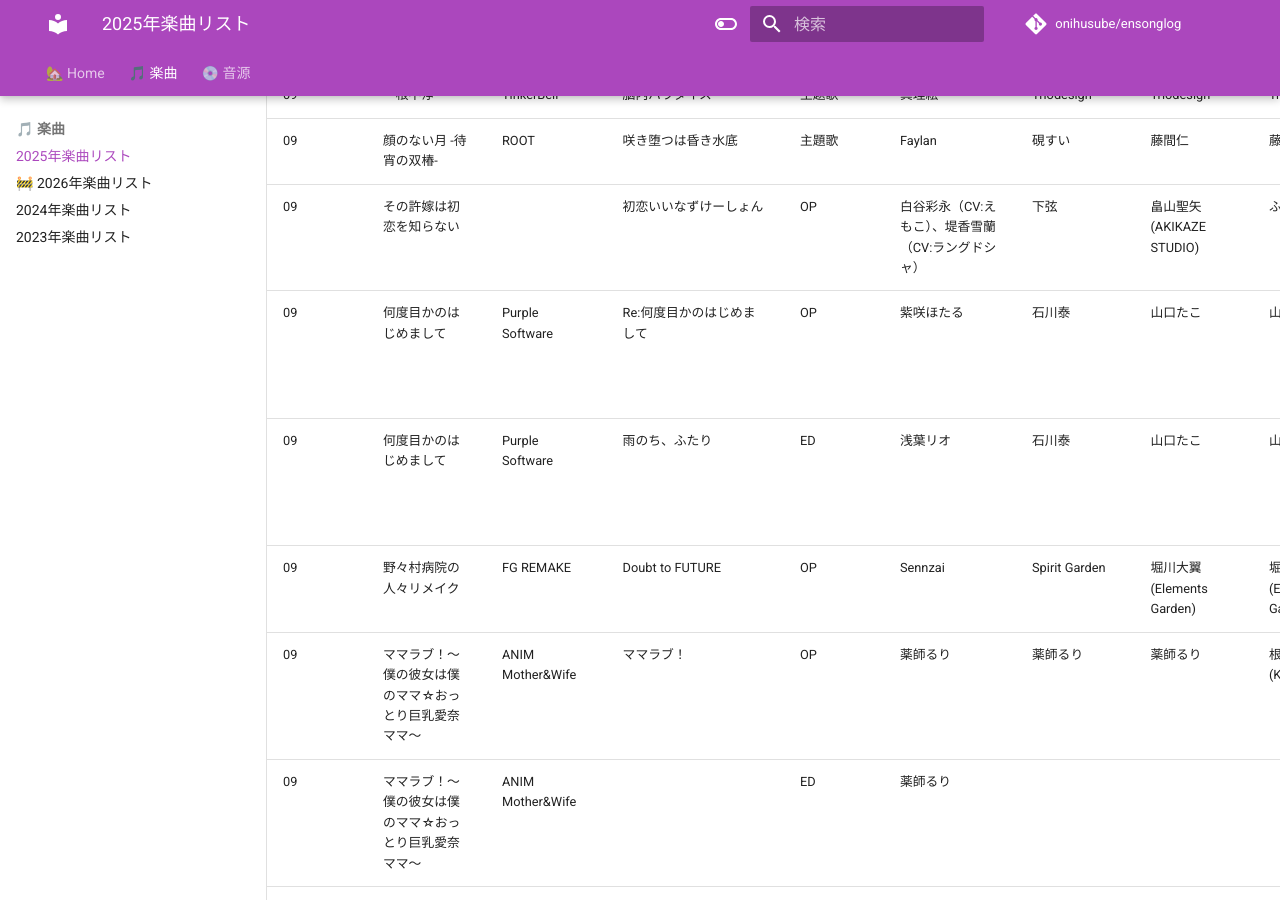
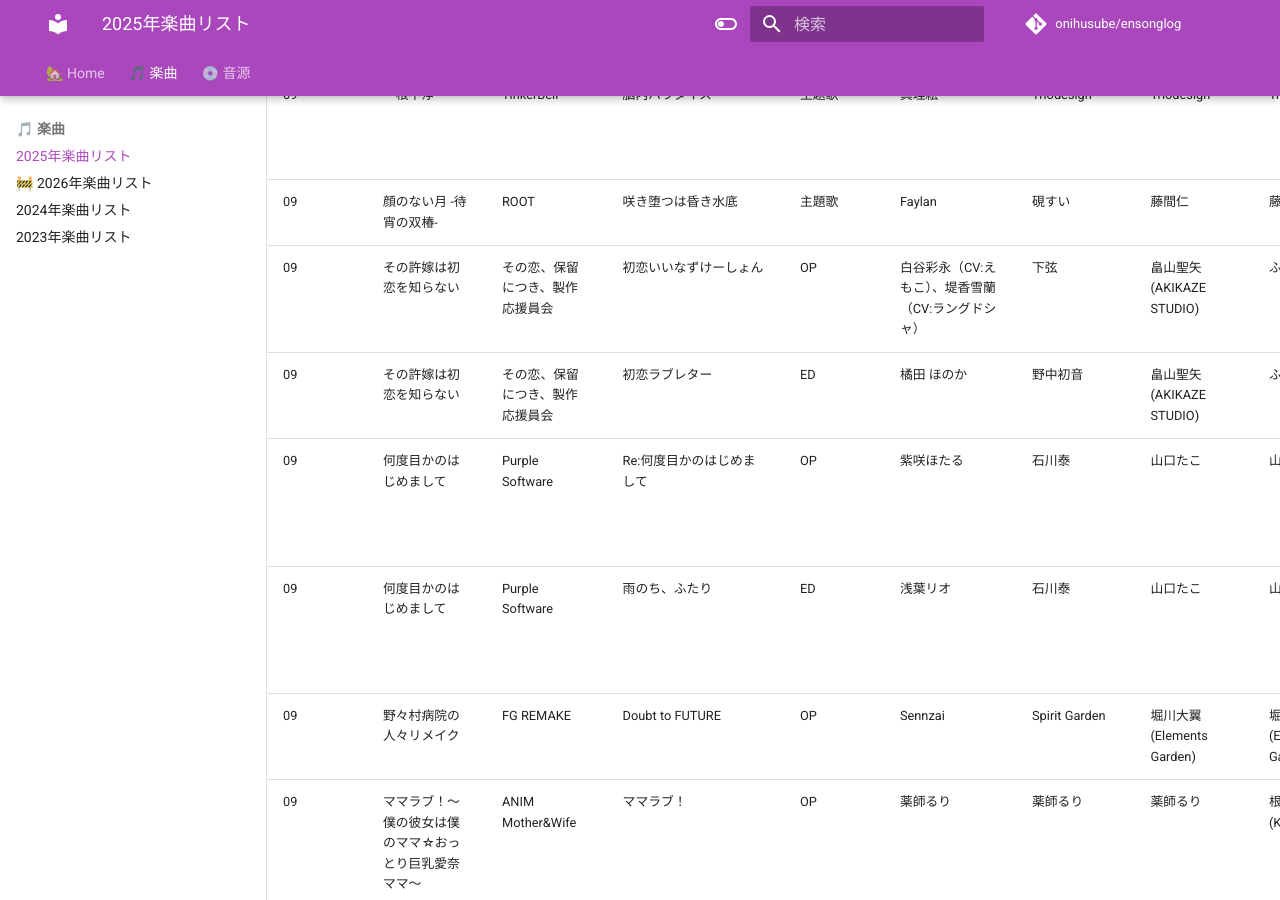
Before and after one commit to onihusube/ensonglog, an MkDocs documentation site: the page built from docs/2025/楽曲.md, in a window 1280 px wide and 900 px high, scrolled down 20409 px. Built offline with MkDocs 1.6.1 and Material for MkDocs 9.7.7, drawn with Linux system fonts in a browser that asks for light colours; emoji names are drawn with the system emoji font; comment, search, counter and statistics services are not loaded.

Commit message:
追記と修正など

```diff
--- a/docs/2025/楽曲.md
+++ b/docs/2025/楽曲.md
@@ -10,7 +10,7 @@
 | 月 | 作品 | ブランド | 曲名 | 種別 | ボーカル | 作詞 | 作曲 | 編曲 | 音源 | その他 | 試聴 |
 | --- | --- | --- | --- | --- | --- | --- | --- | --- | --- | --- | --- |
 | 01<!--/10--> | 生意気な巨乳ギャルと性行為実習！？～実は処女なんて言えないし～ | アパタイト | 雨予報 | 主題歌 |  | ROLLY BOX | ROLLY BOX |  | ゲームディスク |  | [:rabbit:](https://chobit.cc/1kok1) |
-| 01<!--/15--> | 凪ノ恋 | Nutrients | 凪ノ詩 | OP | 薛南 | 都ユウ | 狐狗狸 |  |  |  | [:fontawesome-brands-youtube:](https://www.youtube.com/watch?v=IWTaXXLisYE) |
+| 01<!--/15--> | 凪ノ恋 | Nutrients | 凪ノ詩 | OP | 薛南 | 都ユウ | 狐狗狸 |  |  |  | [:fontawesome-brands-youtube:](https://www.youtube.com/watch?v=ZUzERTQ3wGE) |
 | 01<!--/17--> | 母と姉との秘密の家族関係 ～淫らな思いに溺れる快楽～ | アパタイト | in to the dark | 主題歌 |  | ROLLY BOX | ROLLY BOX |  | ゲームディスク |  | [:rabbit:](https://chobit.cc/5i78t) |
 | 01<!--/17--> | 러브 리플레이 (Love Replay) | Studio TAVI | 너에게 향할 시간 | OP | Jinsil | FLA.h | Hyungwon Park | Hyungwon Park |  |  | [:fontawesome-brands-youtube:](https://youtu.be/NIwFws06uLY) [:fontawesome-brands-youtube:](https://www.youtube.com/watch?v=MXjqoLP2yWw) |
 | 01<!--/22--> | 夏末白夜 | late summer studio, WindField Games | 逐光者 | 主題歌 | 優檸是幽靈還是優靈 | 杏子haki | 一个myU | 一个myU | クラウドファンディング返礼品 サウンドトラック | 配音: Akiko_啾啾 | [B站](https://www.bilibili.com/video/BV1Ku41157BP/) [B站](https://www.bilibili.com/video/BV1yN411e7eR/) |
@@ -119,13 +119,13 @@
 | 06<!--/12--> | VIRTUAL GIRL @ WORLD'S END | ブシロードゲームス | アルストロメリア | 挿入歌 | リンカ(CV:立花日菜) | みちる | みちる | サツキ | [Linkfire](https://bmu.lnk.to/Alstroemeriatw) |  | [:fontawesome-brands-youtube:](https://www.youtube.com/watch?v=eEebyMh4bus) |
 | 06<!--/12--> | VIRTUAL GIRL @ WORLD'S END | ブシロードゲームス | アンチプライド・カタルシス | 挿入歌 | マキ（CV.橘めい） | みちる | みちる | みちる | [Linkfire](https://bmu.lnk.to/AntiprideCatharsistw) | | [:fontawesome-brands-youtube:](https://www.youtube.com/watch?v=o_VaBu67Ch8) |
 | 06<!--/12--> | VIRTUAL GIRL @ WORLD'S END | ブシロードゲームス | ステージ | ED | アイ（CV.橘杏咲） | 是 | 是 | ZEROKU | [Linkfire](https://bmu.lnk.to/Ai_Stagetw) | | [:fontawesome-brands-youtube:](https://www.youtube.com/watch?v=o_VaBu67Ch8) [:fontawesome-brands-youtube:](https://www.youtube.com/watch?v=nVpmDIjy17E) |
-| 06<!--/12--> | VIRTUAL GIRL @ WORLD'S END | ブシロードゲームス | ワールドエンド | ヒロイン合同楽曲 | アイ（CV.橘杏咲）、リンカ（CV.立花日菜）、マキ（橘めい） | みちる | みちる | みちる | [Linkto](https://bmu.lnk.to/VGWE_WorldEndid) | Sound Produce : 白神真志朗 PHYZ | [YouTube](https://www.youtube.com/watch?v=plFH9KA6lZk) |
+| 06<!--/12--> | VIRTUAL GIRL @ WORLD'S END | ブシロードゲームス | ワールドエンド | ヒロイン合同楽曲 | アイ（CV.橘杏咲）、リンカ（CV.立花日菜）、マキ（橘めい） | みちる | みちる | みちる | [Linkto](https://bmu.lnk.to/VGWE_WorldEndid) | Sound Produce : 白神真志朗 PHYZ | [:fontawesome-brands-youtube:](https://www.youtube.com/watch?v=plFH9KA6lZk) |
 | 06<!--/13--> | 仲良し母娘と3P同居生活 ～義母の指導で夫婦円満～ | アパタイト | 小さな光 | 主題歌 | | ROLLYBOX | ROLLYBOX | ROLLYBOX | ゲームディスク | | [:rabbit:](https://chobit.cc/980ql) |
 | 06<!--/13--> | ネコぱら After ラ・ヴレ・ファミーユ | NEKO WORKs | コントレイル | OP | Ceui | Motokiyo | Motokiyo | Motokiyo | パッケージ版特典 主題歌CD | | [:fontawesome-brands-youtube:](https://www.youtube.com/watch?v=4W-C0PZmSS4) |
 | 06<!--/13--> | ネコぱら After ラ・ブレ・ファミーユ | NEKO WORKs | side by side | ED | FUWAMOCO | Kris Roche | Aiobahn +81, Kris Roche | Aiobahn +81 | パッケージ版特典 主題歌CD </br> [Linkfire](https://avex.lnk.to/sidebyside) | Produced, mixed, mastered by Aiobahn +81  | [:fontawesome-brands-youtube:](https://www.youtube.com/watch?v=1rzCDwmSvzQ) |
 | 06<!--/17--> | A Tithe in Blood 〜血の契り〜 | Studio Élan | beyond | ED | THE ANDS | Naofumi ISOGAI | Naofumi ISOGAI | | [Steam](https://store.steampowered.com/app/3820920/A_Tithe_in_Blood___EDbeyond/) | | [:fontawesome-brands-youtube:](https://www.youtube.com/watch?v=c7Naf-1EYvQ) |
 | 06<!--/19--> | ぎるぐる | Production Exabilities | ぎるぐる Reincarnation | 主題歌 | 中島愛 | 奈良一二三 | yuigot | yuigot | [Linkfire](https://gilgul.lnk.to/RCN) |  | [:fontawesome-brands-youtube:](https://www.youtube.com/watch?v=r8t-ehNB_GQ) |
-| 06<!--/20--> | やがて散りゆく鏡の花へ | 工画堂スタジオ | 鏡の花の咲く月夜 | 主題歌 | 来兎 ＆ やがてち囃子 feat.阿部里果 | 来兎 | 来兎 | | [LinkCore](https://linkco.re/UnMmGVuh) | | [:fontawesome-brands-youtube:](https://www.youtube.com/watch?v=CYWvev4vzlk) [:fontawesome-brands-twitter:](https://x.com/DEAR_MF_PR/status/1910634107572543649) [:fontawesome-brands-youtube:](https://www.youtube.com/watch?v=iUNGY_eGC0s) |
+| 06<!--/20--> | やがて散りゆく鏡の花へ | 工画堂スタジオ | 鏡の花の咲く月夜 | 主題歌 | 来兎 ＆ やがてち囃子 feat.阿部里果 | 来兎 | 来兎 | | [🎵🔗](https://linkco.re/66BHpBUa) | | [:fontawesome-brands-youtube:](https://www.youtube.com/watch?v=CYWvev4vzlk) [:fontawesome-brands-twitter:](https://x.com/DEAR_MF_PR/status/1910634107572543649) [:fontawesome-brands-youtube:](https://www.youtube.com/watch?v=iUNGY_eGC0s) |
 | 06<!--/20--> | 妖狐の深夜配信 | Fox House | 禮-Rai- | OP | 十七夜月 (CV:蒼乃むすび) | Yosuke Sawa | tkw | tkw | [妖狐の深夜配信 Soundtrack](https://store.steampowered.com/app/3745100/_Soundtrack/?curator_clanid=44622143) | Harmony Arrangement：Pico、Mixing/Mastering：Renaissance | [:fontawesome-brands-youtube:](https://www.youtube.com/watch?v=53Kjx8x07Ms) |
 | 06<!--/24--> | ホレスの格闘場 Ⅲ | WorkNite Games/Alice Publication | 最後的燈火 | 主題歌 | 小竹叶 | ayame | 高孟淵TT Kao、TetsuyaNao | TetsuyaNao、高孟淵TT Kao | [ホレスの格闘場 Ⅲ Original Soundtrack](https://store.steampowered.com/app/3709900/_III_Original_Soundtrack/) | | [:fontawesome-brands-youtube:](https://www.youtube.com/watch?v=VIGymruLXjY) [:fontawesome-brands-youtube:](https://www.youtube.com/watch?v=dPa-ev8DXuk)|
 | 06<!--/25--> | V-LOVER！ | Hentopia | Shining! | 主題歌 | 風音、柚木かなめ、綾音まこ | ノゾム | GX-Striker | GX-Striker | [V-LOVER！Soundtrack](https://store.steampowered.com/app/3778050/VLOVERSoundtrack/) | | | | |
@@ -169,7 +169,7 @@
 | 07<!--/25--> | ホめられて伸びるSR少女たち  | MOONSTONE Cherry | 愛のパズル | OP | solfa feat. 夢乃ゆき | 天ヶ咲麗 | 橋咲透 | 橋咲透 | | | [:fontawesome-brands-youtube:](https://www.youtube.com/watch?v=jTLYxo9Ve1c)  |
 | 07<!--/25--> | もっと！最高に都合のいいパイズリ上手のソフィーさん | POISON EXTACY | break through | 主題歌 | solfa feat.nao | 天ヶ咲麗 | 橋咲透 | 橋咲透 | 限定版特典 |  | [HP](https://www.parallel-soft.net/p-ex/project/pm2/download.html) |
 | 07<!--/25--> | もっと！最高に都合のいいパイズリ上手のソフィーさん | Parallel Soft | きみとイキたいワンダーランド | CM曲 | solfa feat.春河あかり | 春河あかり | 伊吹ユキヒロ | 伊吹ユキヒロ | 限定版特典 | | [HP](https://www.parallel-soft.net/p-ex/project/pm2/DL/pm2_cm.mp4) |
-| 07<!--/25--> | 宿りし乙女の誓いと魔法 | ensemble | Moon light | OP | Duca | Duca | ANZIE | ANZIE | 豪華版特典 サウンドトラック |  | [:fontawesome-brands-youtube:](https://www.youtube.com/watch?v=ofeQLkjSU04) [:fontawesome-brands-youtube:](https://www.youtube.com/watch?v=JS7mvOz5sbo) |
+| 07<!--/25--> | 宿りし乙女の誓いと魔法 | ensemble | Moon light | OP | Duca | Duca | ANZIE | ANZIE | 豪華版特典 サウンドトラック |  | [:fontawesome-brands-youtube:](https://www.youtube.com/watch?v=ofeQLkjSU04) |
 | 07<!--/25--> | 宿りし乙女の誓いと魔法 | ensemble | Mystical | ED | Rin'ca | Duca | ANZIE | ANZIE | 豪華版特典 サウンドトラック |  |  |
 | 07<!--/31--> | 桜色の夢を見て、僕は君に恋をする | OPERAHOUSE | 夜空のメロディ ～桜の奇跡～ | 主題歌 | チェリー（CV.来栖りん） | 久遠真雪 | 陽澄リョウ | 陽澄リョウ | 主題歌CD | |  [:fontawesome-brands-youtube:](https://www.youtube.com/watch?v=6A9aPO--kQ8) |
 | 07<!--/31--> | 夢灯華 Noctuary (PS5/Switch版) | Gratesca |  | OP | 倉先/kurasaki | MUE | S9ryne & Bitman | S9ryne & Bitman | | 全4種類（日中英粤） | [B站](https://www.bilibili.com/video/BV17JtwzxEze/) |
@@ -178,7 +178,7 @@
 | 08<!--/02--> | Sunrider Legends Tactics | Love in Space/Sekai Project | Beginning | OP | 相良心 | 華月嵐 | 高梨佳汰 | | [Steam](https://store.steampowered.com/app/3896190/Sunrider_Legends_Tactics_OP__ED_Song/) | | |
 | 08<!--/02--> | Sunrider Legends Tactics | Love in Space/Sekai Project | 宙の三奏歌 -the trilogy of the cosmos- | ED | MANDY B. BLUE | 華月嵐 | 高梨佳汰 | | [Steam](https://store.steampowered.com/app/3896190/Sunrider_Legends_Tactics_OP__ED_Song/) | | |
 | 08<!--/06--> | Eternal ONE | HOONDAHL STUDIOS LTD | To Ex-Me (Feat. Cheon Kyunghee) | 主題歌 | Cheon Kyunghee | 소노영 (Sono0) | 소노영 (Sono0) | 소노영 (Sono0) | Eternal ONE: Original Soundtrack Season 1（[STOVE](https://store.onstove.com/ko/games/101642) [Steam](https://store.steampowered.com/app/3946200/Eternal_ONE_Season_1_Original_Soundtrack/)） |  | [:fontawesome-brands-youtube:](https://www.youtube.com/watch?v=K9LuC8EeFTA) |
-| 08<!--/06--> | Eternal ONE: Memories of Kumo Island | HOONDAHL STUDIOS LTD | 届いた空、君の手で | 主題歌 | スイミー (Swimmy) | kawari | ソノヨン (Sono0) | ソノヨン (Sono0) | Eternal ONE: Soundtrack Theme of Kumo Island（[STOVE](https://store.onstove.com/ja/games/101946)） |  | [:fontawesome-brands-youtube:](https://www.youtube.com/watch?v=poD8TpdSZGQ) |
+| 08<!--/06--> | Eternal ONE: Memories of Kumo Island | HOONDAHL STUDIOS LTD | 届いた空、君の手で | 主題歌 | スイミー (Swimmy) | kawari | ソノヨン (Sono0) | ソノヨン (Sono0) | Eternal ONE: Soundtrack Theme of Kumo Island（[STOVE](https://store.onstove.com/ja/games/101946) [Steam](https://store.steampowered.com/app/3946210/Eternal_ONE_Kumo_Island_Soundtrack/?curator_clanid=45742451)）  |  | [:fontawesome-brands-youtube:](https://www.youtube.com/watch?v=poD8TpdSZGQ) |
 | 08<!--/08--> | Lavender Quartz 境界秤動 | Edanoue, Inc. | Ophiuchus | ED | 開発コードmiki SV |  |  | |  |  | [:fontawesome-brands-youtube:](https://youtube.com/watch?v=DHYKuoyqo3M) |
 | 08<!--/08--> | あやまちの密愛3 ～許されざる孫娘との愛欲の日々～ | アパタイト | 未来の光 | テーマソング |  | DiskBlaze | DiskBlaze | DiskBlaze |  |  | [:rabbit:](https://chobit.cc/d7r0j) |
 | 08<!--/14--> | 秋の夕暮れは僕の心を照らしていた。 | Creative Blossoms | True Love | 主題歌 | 冬乃桜（咲良ゆの） | エスノ | エスノ | あいづたか | [咲良ゆの 10th Album「恋の行方」](https://koinoyukue.tumblr.com/) | Guitar：野中海／Piano：緩斗／Drums：ジャンク／Mixing/Mastering：桜結ゆぴ | [:fontawesome-brands-youtube:](https://www.youtube.com/watch?v=vDFn3M0m3Q8) |
@@ -218,10 +218,11 @@
 | 09<!--/26--> | アマカノ3 | あざらしそふと | ヒトカケラ | 主題歌 | Rin'ca | Duca | ANZIE | ANZIE | アマカノ3 オリジナルサウンドトラック | | [:fontawesome-brands-youtube:](https://www.youtube.com/watch?v=hWr7COeqsMc) |
 | 09<!--/26--> | アマカノ3 | あざらしそふと | 夏のゆくえ | 挿入歌 | Rin'ca、夢乃ゆき | Rin'ca | ANZIE | ANZIE | アマカノ3 オリジナルサウンドトラック | | |
 | 09<!--/26--> | アマカノ3 | あざらしそふと | 気持ちの呼び名 | ED | 大島はるな | Rin'ca | ANZIE | ANZIE | アマカノ3 オリジナルサウンドトラック | | [:fontawesome-brands-youtube:](https://www.youtube.com/watch?v=v3-3BcpZz1I) |
-| 09<!--/26--> | 一根不浄 | TinkerBell | 脳内パラダイス | 主題歌 | 真理絵 | Triodesign | Triodesign | Triodesign | | | [HP](http://www.cyberworks.jp/tink/ikkonfujou/special.html) [:rabbit:](https://chobit.cc/4l136)|
+| 09<!--/26--> | 一根不浄 | TinkerBell | 脳内パラダイス | 主題歌 | 真理絵 | Triodesign | Triodesign | Triodesign | DLsite限定購入特典『一根不浄オリジナルサウンドトラック』? | | [HP](http://www.cyberworks.jp/tink/ikkonfujou/special.html) [:rabbit:](https://chobit.cc/4l136)|
 | 09<!--/26--> | 顔のない月 -待宵の双椿- | ROOT | 咲き堕つは昏き水底 | 主題歌 | Faylan | 硯すい | 藤間仁 | 藤間仁 | | | [:fontawesome-brands-youtube:](https://www.youtube.com/watch?v=rbrWs4OUSpM) |
-| 09<!--/26--> | その許嫁は初恋を知らない |  | 初恋いいなずけーしょん | OP | 白谷彩永（CV:えもこ）、堤香雪蘭（CV:ラングドシャ） | 下弦 | 畠山聖矢 (AKIKAZE STUDIO) | ふみん | | 編曲・ギター・MIX：ふみん | [:fontawesome-brands-youtube:](https://www.youtube.com/watch?v=bLszekWZLQY) |
-| 09<!--/26--> | 何度目かのはじめまして | Purple Software | Re:何度目かのはじめまして | OP | 紫咲ほたる | 石川泰 | 山口たこ | 山口たこ | [LinkCore](https://linkco.re/8Zs2yVV2?lang=ja) </br> 豪華版特典 「サントラ&カバーCD」/「本編&サントラDLカード」 |  | [:fontawesome-brands-youtube:](https://www.youtube.com/watch?v=UBW7XjjZbNU) [HP](https://www.purplesoftware.jp/products/nh/#tokuten) |
+| 09<!--/26--> | その許嫁は初恋を知らない | その恋、保留につき、製作応援員会 | 初恋いいなずけーしょん | OP | 白谷彩永（CV:えもこ）、堤香雪蘭（CV:ラングドシャ） | 下弦 | 畠山聖矢 (AKIKAZE STUDIO) | ふみん | | 編曲・ギター・MIX：ふみん | [:fontawesome-brands-youtube:](https://www.youtube.com/watch?v=bLszekWZLQY) |
+| 09<!--/26--> | その許嫁は初恋を知らない | その恋、保留につき、製作応援員会 | 初恋ラブレター | ED | 橘田 ほのか | 野中初音 | 畠山聖矢 (AKIKAZE STUDIO) | ふみん | | | |
+| 09<!--/26--> | 何度目かのはじめまして | Purple Software | Re:何度目かのはじめまして | OP | 紫咲ほたる | 石川泰 | 山口たこ | 山口たこ | [🎵🔗](https://linkco.re/8Zs2yVV2?lang=ja) </br> 豪華版特典 「サントラ&カバーCD」/「本編&サントラDLカード」 |  | [:fontawesome-brands-youtube:](https://www.youtube.com/watch?v=UBW7XjjZbNU) [HP](https://www.purplesoftware.jp/products/nh/#tokuten) |
 | 09<!--/26--> | 何度目かのはじめまして | Purple Software | 雨のち、ふたり | ED | 浅葉リオ | 石川泰 | 山口たこ | 山口たこ | 豪華版特典 「サントラ&カバーCD」/「本編&サントラDLカード」 </br> [🎵🔗](https://linkco.re/vhH8pmEz) | | [HP](https://www.purplesoftware.jp/products/nh/#tokuten) |
 | 09<!--/26--> | 野々村病院の人々リメイク | FG REMAKE | Doubt to FUTURE  | OP | Sennzai | Spirit Garden | 堀川大翼 (Elements Garden) | 堀川大翼 (Elements Garden) | | | [:fontawesome-brands-youtube:](https://www.youtube.com/watch?v=DksC4xJ-wHI) |
 | 09<!--/26--> | ママラブ！～僕の彼女は僕のママ☆おっとり巨乳愛奈ママ～ | ANIM Mother&Wife | ママラブ！ | OP | 薬師るり | 薬師るり | 薬師るり | 根本克則(KParaMUSIC) | | | [HP](http://hs-crowd.co.jp/anim/product/pro_pc/pc090/) |
@@ -234,10 +235,10 @@
 | 09<!--/26--> | 恋愛、はじめまして ミニファンディスク サマーバケーション | ASa Project | Precious Days | 主題歌 | 燈華いのり | 朝霧はやと | 朝霧はやと | 朝霧はやと | ゲームディスク | | [:fontawesome-brands-youtube:](https://www.youtube.com/watch?v=ZZxnxi9CcC4) |
 | 10<!--/02--> | 魔法使いの嫁 盛夏の幻と夢見る旅路 | ブシロード | さがしもの | OP | reche | 高瀬愛虹 | 白戸佑輔 | 白戸佑輔 | |  | [:fontawesome-brands-youtube:](https://www.youtube.com/watch?v=Pwp0rkF8YPk) |
 | 10<!--/03--> | させてやるから感謝しろ♪ ～いじめっ子なあいつに搾り取られる日々～ | アパタイト | 夜明け前 | 主題歌 | | ROLLY BOX | ROLLY BOX | | ゲームディスク | | [:rabbit:](https://chobit.cc/5cckq) |
-| 10<!--/08--> | ヒロイックソングス！リプロデュース | Emma Create/Frontier Works Inc. | Follow the Glow | OP | 春原あかり（CV.広瀬世華） | sunny | 通天 | 通天 | オリジナルサウンドトラック（[Steam](https://store.steampowered.com/app/4070660/_/) | | [:fontawesome-brands-youtube:](https://www.youtube.com/watch?v=DvjZtVOixLs) |
-| 10<!--/08--> | ヒロイックソングス！リプロデュース | Emma Create/Frontier Works Inc. | ルパートの滴（瑠璃ソロ） | キャラソン | 瑠璃（CV不明） | sunny | 通天 | 通天 | オリジナルサウンドトラック（[Steam](https://store.steampowered.com/app/4070660/_/) | | [:fontawesome-brands-twitter:](https://x.com/CaroBuilders/status/1960900901100773436) |
-| 10<!--/08--> | ヒロイックソングス！リプロデュース | Emma Create/Frontier Works Inc. | ルパートの滴（瑠璃＆あかり） | キャラソン | 瑠璃／春原あかり（CV.広瀬世華） | sunny | 通天 | 通天 | オリジナルサウンドトラック（[Steam](https://store.steampowered.com/app/4070660/_/) | | [:fontawesome-brands-twitter:](https://x.com/CaroBuilders/status/1960900901100773436) |
-| 10<!--/08--> | ヒロイックソングス！リプロデュース | Emma Create/Frontier Works Inc. | ルパートの滴（あかりソロ） | キャラソン | 春原あかり（CV.広瀬世華） | sunny | 通天 | 通天 | オリジナルサウンドトラック（[Steam](https://store.steampowered.com/app/4070660/_/) | | [:fontawesome-brands-twitter:](https://x.com/CaroBuilders/status/1960900901100773436) |
+| 10<!--/08--> | ヒロイックソングス！リプロデュース | Emma Create/Frontier Works Inc. | Follow the Glow | OP | 春原あかり（CV.広瀬世華） | sunny | 通天 | 通天 | オリジナルサウンドトラック（[Steam](https://store.steampowered.com/app/4070660/_/)） | | [:fontawesome-brands-youtube:](https://www.youtube.com/watch?v=DvjZtVOixLs) |
+| 10<!--/08--> | ヒロイックソングス！リプロデュース | Emma Create/Frontier Works Inc. | ルパートの滴（瑠璃ソロ） | キャラソン | 瑠璃（CV不明） | sunny | 通天 | 通天 | オリジナルサウンドトラック（[Steam](https://store.steampowered.com/app/4070660/_/)） | | [:fontawesome-brands-twitter:](https://x.com/CaroBuilders/status/1960900901100773436) |
+| 10<!--/08--> | ヒロイックソングス！リプロデュース | Emma Create/Frontier Works Inc. | ルパートの滴（瑠璃＆あかり） | キャラソン | 瑠璃／春原あかり（CV.広瀬世華） | sunny | 通天 | 通天 | オリジナルサウンドトラック（[Steam](https://store.steampowered.com/app/4070660/_/)） | | [:fontawesome-brands-twitter:](https://x.com/CaroBuilders/status/1960900901100773436) |
+| 10<!--/08--> | ヒロイックソングス！リプロデュース | Emma Create/Frontier Works Inc. | ルパートの滴（あかりソロ） | キャラソン | 春原あかり（CV.広瀬世華） | sunny | 通天 | 通天 | オリジナルサウンドトラック（[Steam](https://store.steampowered.com/app/4070660/_/)） | | [:fontawesome-brands-twitter:](https://x.com/CaroBuilders/status/1960900901100773436) |
 | 10<!--/10--> | あなたの息子のムスコに魅せられて ～交わる体液・秘密のSEX～ | アパタイト | カーテンの向こうで | 主題歌 | | ROLLY BOX | ROLLY BOX | | ゲームディスク | | [:rabbit:](https://chobit.cc/e7k1d) |
 | 10<!--/24--> | LOOPERS PLUS | Key | イチジツセンカ | OP | sana (sajou no hana) | どんまる | どんまる | どんまる | 限定版特典 コンプリートサウンドトラックCD | | [:fontawesome-brands-youtube:](https://www.youtube.com/watch?v=KTCQNQxQsdw) |
 | 10<!--/24--> | LOOPERS PLUS | Key | Lたちの船出 | ED | sana (sajou no hana) |  | 髙梨泰輔 | 髙梨泰輔 | 限定版特典 コンプリートサウンドトラックCD | | |
@@ -247,7 +248,7 @@
 | 10<!--/31--> | イケナイ子作りDX ～交際相手の母親とイケナイ子作り～ | エロイット | 重ね合う秘密 | ED | solfa feat. 紫咲ほたる | 天ヶ咲麗 | 橋咲透 | 橋咲透 |  |  |  |
 | 10<!--/31--> | キミと恋するハッピーサマー | PULLTOP LATTE | 君と恋する夏の幸せ | OP | アリス | アリス | ロドリゲスのぶ | アツノブ | 早期購入特典 ミニサントラ | |  [:fontawesome-brands-youtube:](https://www.youtube.com/watch?v=yu4U_fopQ7s) |
 | 10<!--/31--> | キミと恋するハッピーサマー | PULLTOP LATTE | 君と恋する夏の幸せ ED Ver. | ED | アリス | アリス | ロドリゲスのぶ | アツノブ | 早期購入特典 ミニサントラ | | |
-| 10<!--/31--> | CRACK≡TRICK! | CRYSTALiA | RE\:EXiSTENCE | OP | 咲良ゆの | Ryohei Haduki (U-RASIA) | ALNEAR | | | Produced by RESTARiZE | [:fontawesome-brands-youtube:](https://www.youtube.com/watch?v=nkse8zUrUz8) |
+| 10<!--/31--> | CRACK≡TRICK! | CRYSTALiA | RE\:EXiSTENCE | OP | 咲良ゆの | Ryohei Haduki (U-RASIA) | ALNEAR | | 豪華版特典 オリジナルサウンドトラック? | Produced by RESTARiZE | [:fontawesome-brands-youtube:](https://www.youtube.com/watch?v=nkse8zUrUz8) |
 | 10<!--/31--> | やりなおしクランクイン | CloverGAME | クランクアップ！ | 主題歌 | 辰巳深空（CV.夏和小） | Rin'ca | ANZIE | ANZIE | 特典音源付き版 音楽特典 | | [HP](https://www.cuffs.co.jp/products/recrankin/special/music.html) |
 | 11<!--/01--> | 終末のオルターエゴイズム | ONEONE1 | 戦慄のステアル | 主題歌 | 風花ましろ、綾音まこ | 羽木芽 | 羽木芽 | StudioMariburu |  | | [:fontawesome-brands-twitter:](https://x.com/info_oneone1/status/1980178733282766849) |
 | 11<!--/03--> | 氷点下30度の絶望 | みつどもえ工房 | セイボリック | ED | 初音ミク | かんてゐく | かんてゐく | | | | [:fontawesome-brands-youtube:](https://www.youtube.com/watch?v=Lj2eKnNqwps) |
```
Also changed, not shown: other parts of docs/2025/楽曲.md (+1 -1 lines).
